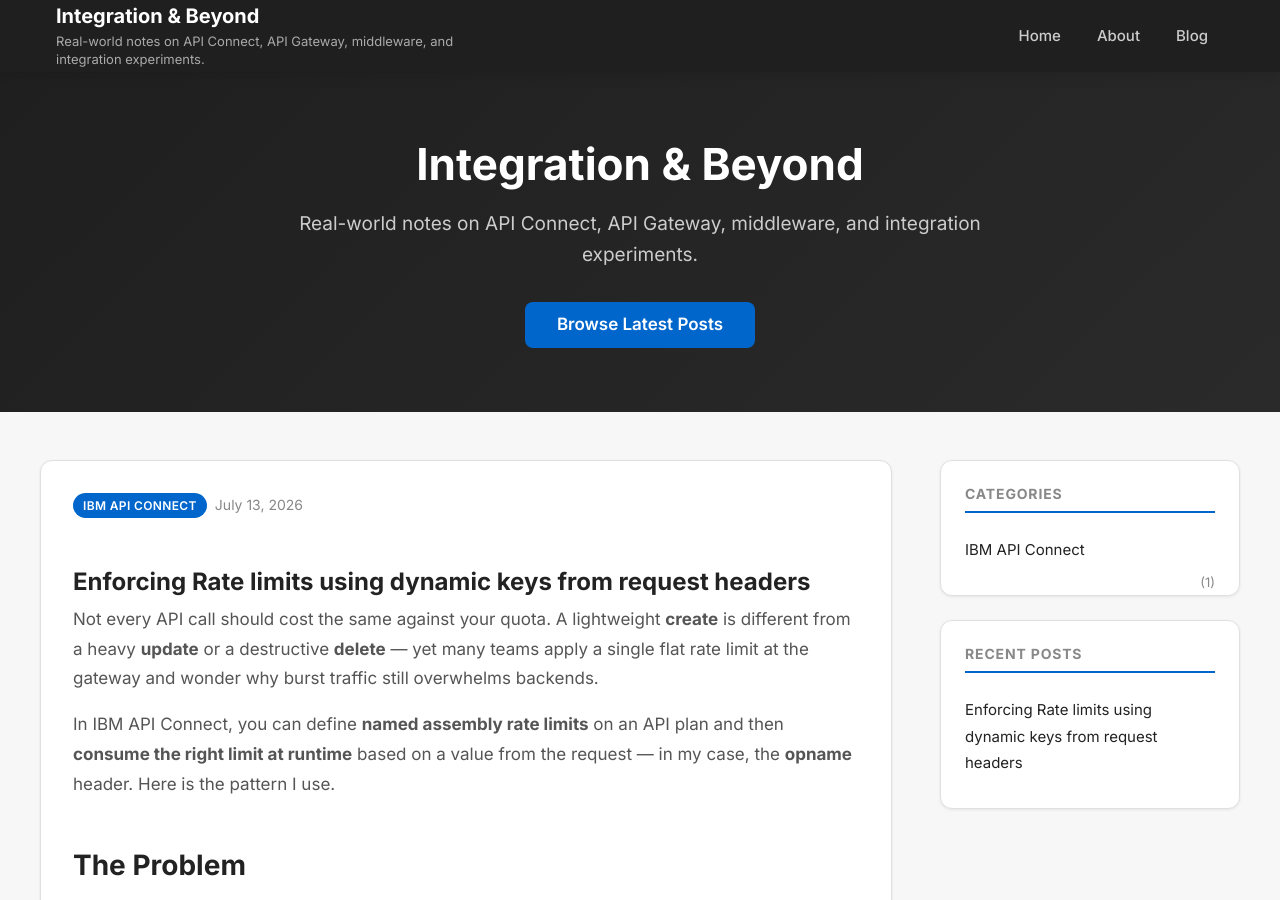
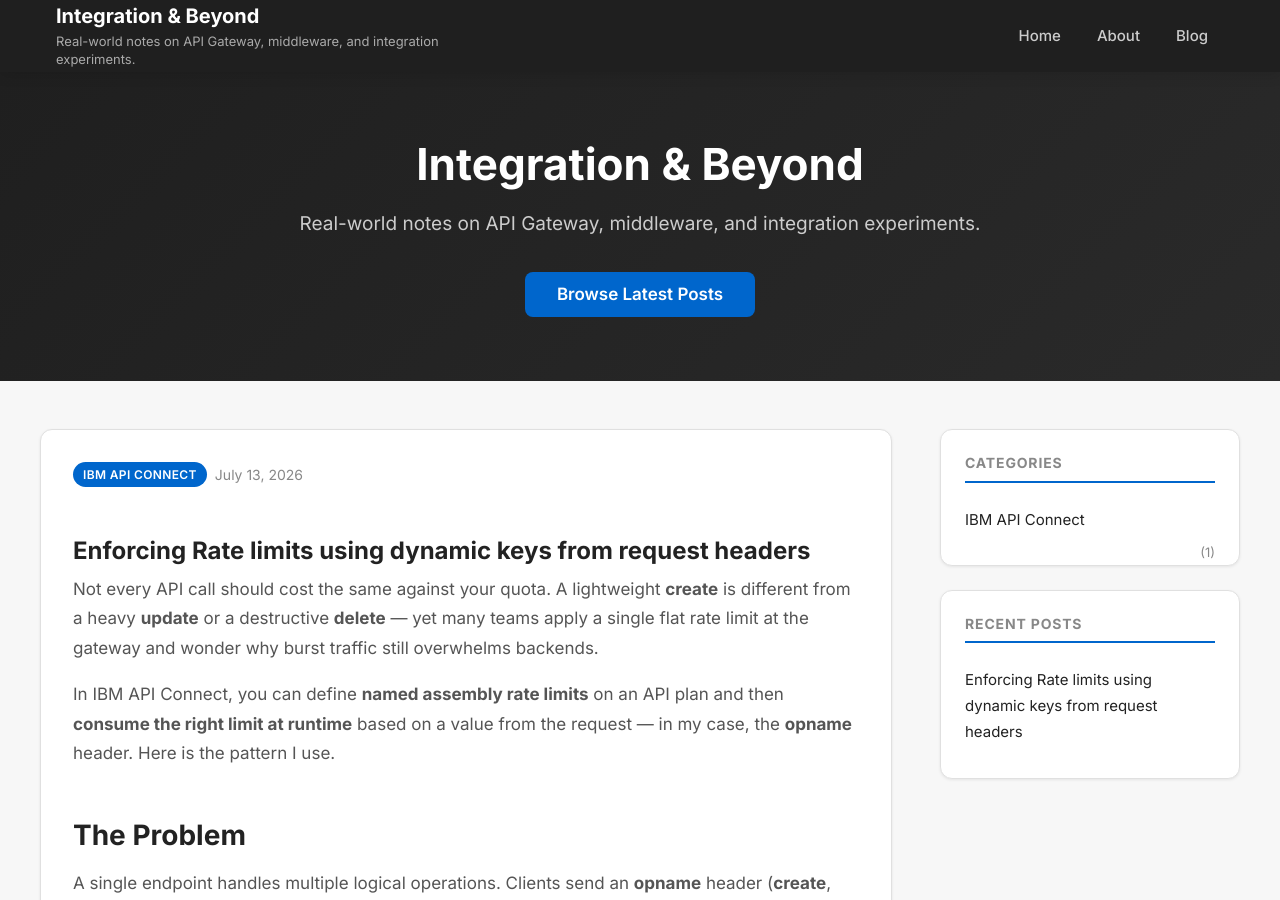
Before and after one commit to ayusshsharma/Integration-and-beyond, a Jekyll site: the page built from index.html, in a window 1280 px wide and 900 px high. Built offline with Jekyll 4.4.1, drawn with Linux system fonts in a browser that asks for light colours; nearby versions of some CDN libraries; some of the changed text lies outside the part shown.

Commit message:
Update _config.yml

```diff
--- a/_config.yml
+++ b/_config.yml
@@ -1,5 +1,5 @@
 title: Integration & Beyond
-description: Real-world notes on API Connect, API Gateway, middleware, and integration experiments.
+description: Real-world notes on API Gateway, middleware, and integration experiments.
 author: Ayush Sharma
 email: ayusshsharma@outlook.com
 
```
